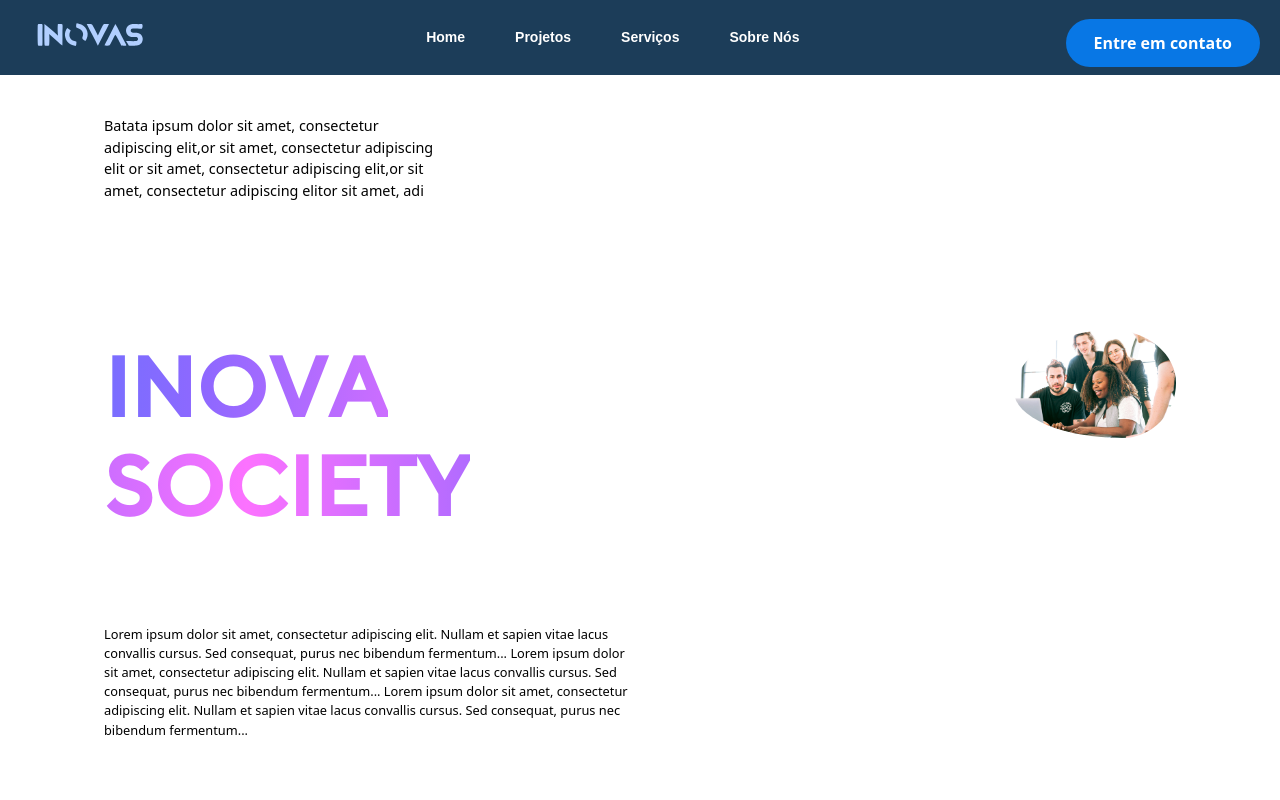
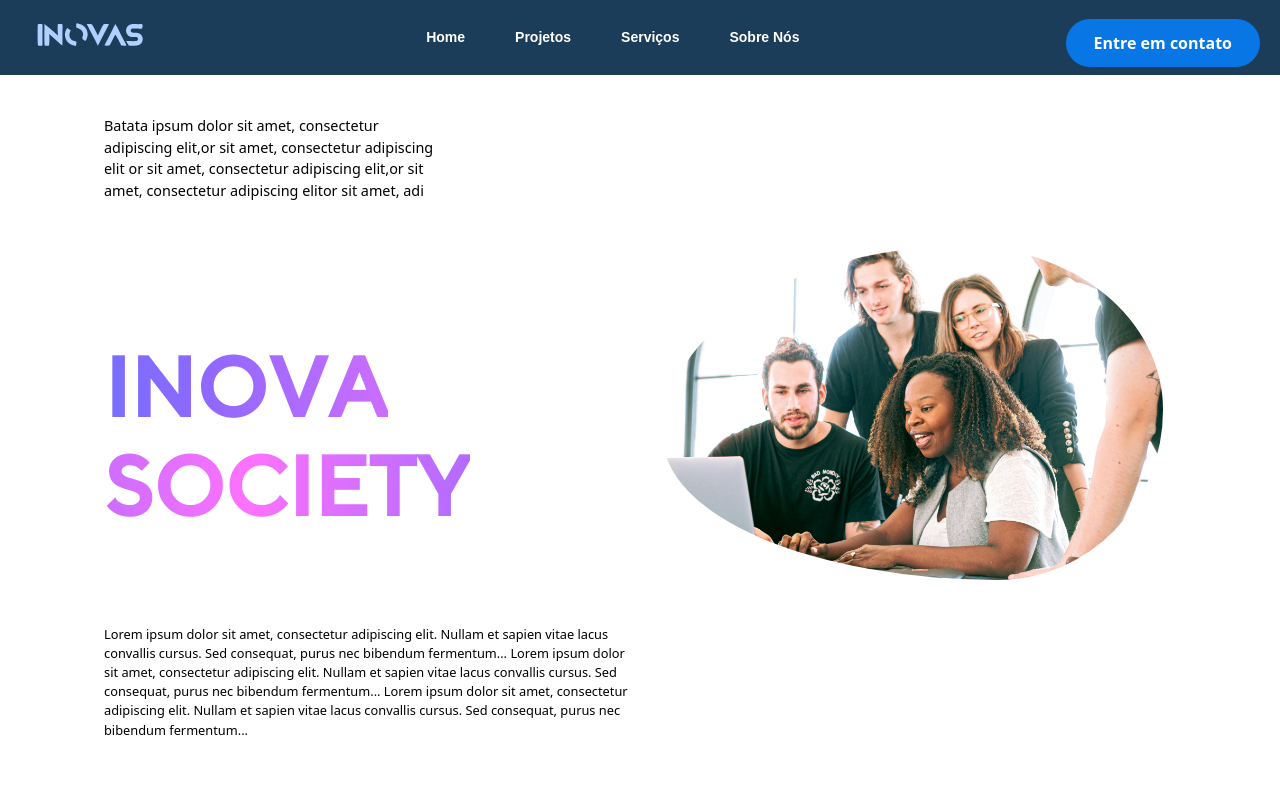
Before and after one commit to inovaSociety/inova---Projeto-3, a React (Vite) app in the folder inova/: page / in a window 1280 px wide. Shown: the top 800 px of the page. Built offline with nearby package versions, Linux system fonts and the light colour scheme; a web font is replaced by a local one.

Commit message:
Alterando a posição da imagemDaEquipe no Home

```diff
--- a/inova/src/components/home/Style.css
+++ b/inova/src/components/home/Style.css
@@ -100,14 +100,14 @@
 
 .formaContida {
   width: 100%;
-  max-width: 300px;
+  max-width: 500px;
   height: auto;
   border-radius: 60% 40% 33% 67% / 57% 49% 51% 43%;
 }
 
 .formaLouca {
-  grid-column: 6 / 7;  /* Ultima coluna */
-  grid-row: 4 / 6;     /* Alinhado com o main-text */
+  grid-column: 4 / 7;  /* Ultima coluna */
+  grid-row: 2 / 9;     /* Alinhado com o main-text */
   display: flex;
   align-items: center;
   justify-content: center;
```
